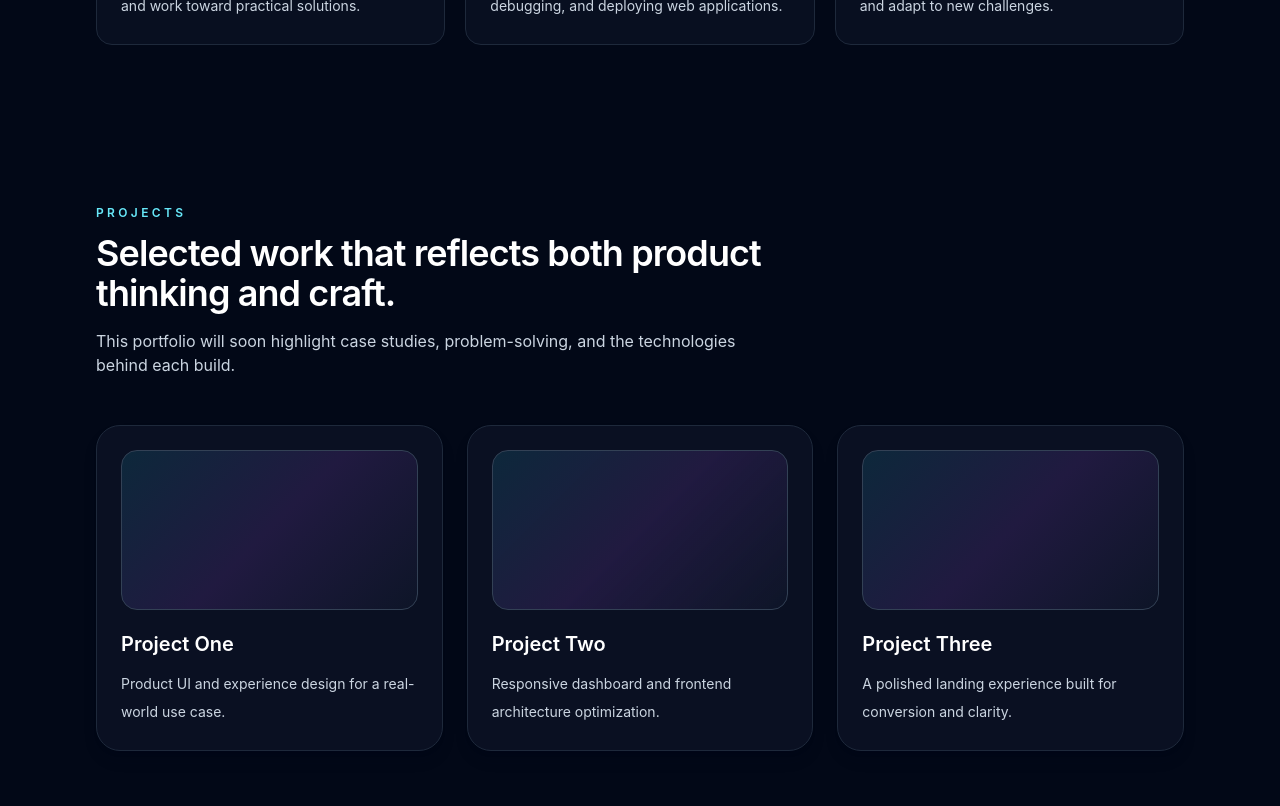
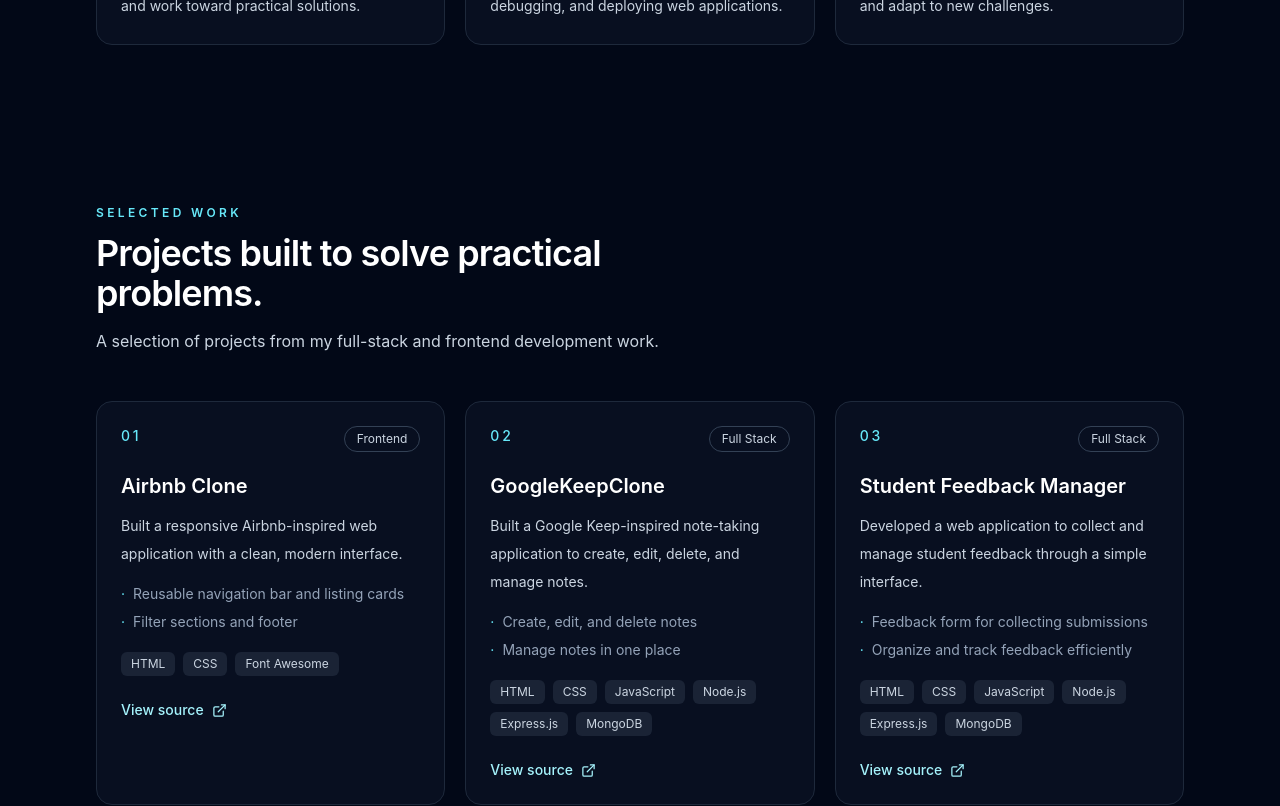
Before and after one commit to najanikhatoon25/myPortfolio, a React (Vite) app: page / in a window 1280 px wide. Shown: the part 1300-2106 px from the top of the page. Built offline with nearby package versions, Linux system fonts and the light colour scheme.

Commit message:
feat: add resume projects with source links

```diff
--- /dev/null
+++ b/src/components/ProjectCard.jsx
@@ -0,0 +1,59 @@
+import { ExternalLink } from 'lucide-react';
+
+const ProjectCard = ({ project }) => {
+  const {
+    number,
+    title,
+    category,
+    description,
+    technologies,
+    highlights,
+    repositoryUrl,
+  } = project;
+
+  return (
+    <article className="flex h-full flex-col rounded-2xl border border-slate-800 bg-slate-900/50 p-6 transition-colors hover:border-slate-700">
+      <div className="mb-5 flex items-start justify-between gap-4">
+        <span className="text-sm font-medium tracking-[0.2em] text-cyan-300">{number}</span>
+        <span className="rounded-full border border-slate-700 px-3 py-1 text-xs text-slate-300">
+          {category}
+        </span>
+      </div>
+
+      <h3 className="text-xl font-semibold text-white">{title}</h3>
+      <p className="mt-3 text-sm leading-7 text-slate-300">{description}</p>
+
+      <ul className="mt-4 space-y-2 text-sm text-slate-400">
+        {highlights.map((highlight) => (
+          <li key={highlight} className="flex gap-2">
+            <span aria-hidden="true" className="text-cyan-300">·</span>
+            {highlight}
+          </li>
+        ))}
+      </ul>
+
+      <div className="mt-5 flex flex-wrap gap-2" aria-label="Technologies">
+        {technologies.map((technology) => (
+          <span
+            key={technology}
+            className="rounded-md bg-slate-800/80 px-2.5 py-1 text-xs text-slate-300"
+          >
+            {technology}
+          </span>
+        ))}
+      </div>
+
+      <a
+        href={repositoryUrl}
+        target="_blank"
+        rel="noreferrer"
+        className="mt-6 inline-flex w-fit items-center gap-2 text-sm font-medium text-cyan-200 transition hover:text-cyan-100 focus-visible:outline focus-visible:outline-2 focus-visible:outline-offset-4 focus-visible:outline-cyan-300"
+      >
+        View source
+        <ExternalLink size={15} aria-hidden="true" />
+      </a>
+    </article>
+  );
+};
+
+export default ProjectCard;
--- /dev/null
+++ b/src/data/projects.js
@@ -0,0 +1,38 @@
+export const projects = [
+  {
+    number: '01',
+    title: 'Airbnb Clone',
+    category: 'Frontend',
+    description:
+      'Built a responsive Airbnb-inspired web application with a clean, modern interface.',
+    technologies: ['HTML', 'CSS', 'Font Awesome'],
+    highlights: [
+      'Reusable navigation bar and listing cards',
+      'Filter sections and footer',
+    ],
+    repositoryUrl: 'https://github.com/najanikhatoon25/Airbnb',
+  },
+  {
+    number: '02',
+    title: 'GoogleKeepClone',
+    category: 'Full Stack',
+    description:
+      'Built a Google Keep-inspired note-taking application to create, edit, delete, and manage notes.',
+    technologies: ['HTML', 'CSS', 'JavaScript', 'Node.js', 'Express.js', 'MongoDB'],
+    highlights: ['Create, edit, and delete notes', 'Manage notes in one place'],
+    repositoryUrl: 'https://github.com/najanikhatoon25/GoogleKeepClone',
+  },
+  {
+    number: '03',
+    title: 'Student Feedback Manager',
+    category: 'Full Stack',
+    description:
+      'Developed a web application to collect and manage student feedback through a simple interface.',
+    technologies: ['HTML', 'CSS', 'JavaScript', 'Node.js', 'Express.js', 'MongoDB'],
+    highlights: [
+      'Feedback form for collecting submissions',
+      'Organize and track feedback efficiently',
+    ],
+    repositoryUrl: 'https://github.com/najanikhatoon25/student-feedback-manager',
+  },
+];
--- /dev/null
+++ b/src/sections/Projects.jsx
@@ -0,0 +1,23 @@
+import ProjectCard from '../components/ProjectCard';
+import SectionTitle from '../components/SectionTitle';
+import { projects } from '../data/projects';
+
+const Projects = () => {
+  return (
+    <section id="projects" className="mx-auto max-w-6xl px-6 py-20 md:px-8">
+      <SectionTitle
+        eyebrow="Selected Work"
+        title="Projects built to solve practical problems."
+        subtitle="A selection of projects from my full-stack and frontend development work."
+      />
+
+      <div className="grid gap-5 md:grid-cols-2 xl:grid-cols-3">
+        {projects.map((project) => (
+          <ProjectCard key={project.number} project={project} />
+        ))}
+      </div>
+    </section>
+  );
+};
+
+export default Projects;
--- a/src/views/Home.jsx
+++ b/src/views/Home.jsx
@@ -1,34 +1,14 @@
 import SectionTitle from '../components/SectionTitle';
 import About from '../sections/About';
 import Hero from '../sections/Hero';
+import Projects from '../sections/Projects';
 
 const Home = () => {
   return (
     <main className="min-h-screen">
       <Hero />
       <About />
-
-      <section id="projects" className="mx-auto max-w-6xl px-6 py-20 md:px-8">
-        <SectionTitle
-          eyebrow="Projects"
-          title="Selected work that reflects both product thinking and craft."
-          subtitle="This portfolio will soon highlight case studies, problem-solving, and the technologies behind each build."
-        />
-
-        <div className="grid gap-6 md:grid-cols-2 xl:grid-cols-3">
-          {[
-            ['Project One', 'Product UI and experience design for a real-world use case.'],
-            ['Project Two', 'Responsive dashboard and frontend architecture optimization.'],
-            ['Project Three', 'A polished landing experience built for conversion and clarity.'],
-          ].map(([title, description]) => (
-            <article key={title} className="rounded-3xl border border-slate-800 bg-slate-900/60 p-6 shadow-lg shadow-slate-950/20">
-              <div className="mb-5 h-40 rounded-2xl border border-slate-700 bg-[linear-gradient(135deg,rgba(34,211,238,0.12),rgba(168,85,247,0.14),rgba(15,23,42,0.7))]" />
-              <h3 className="text-xl font-semibold text-white">{title}</h3>
-              <p className="mt-3 text-sm leading-7 text-slate-300">{description}</p>
-            </article>
-          ))}
-        </div>
-      </section>
+      <Projects />
 
       <section id="experience" className="mx-auto max-w-6xl px-6 py-20 md:px-8">
         <SectionTitle
```
